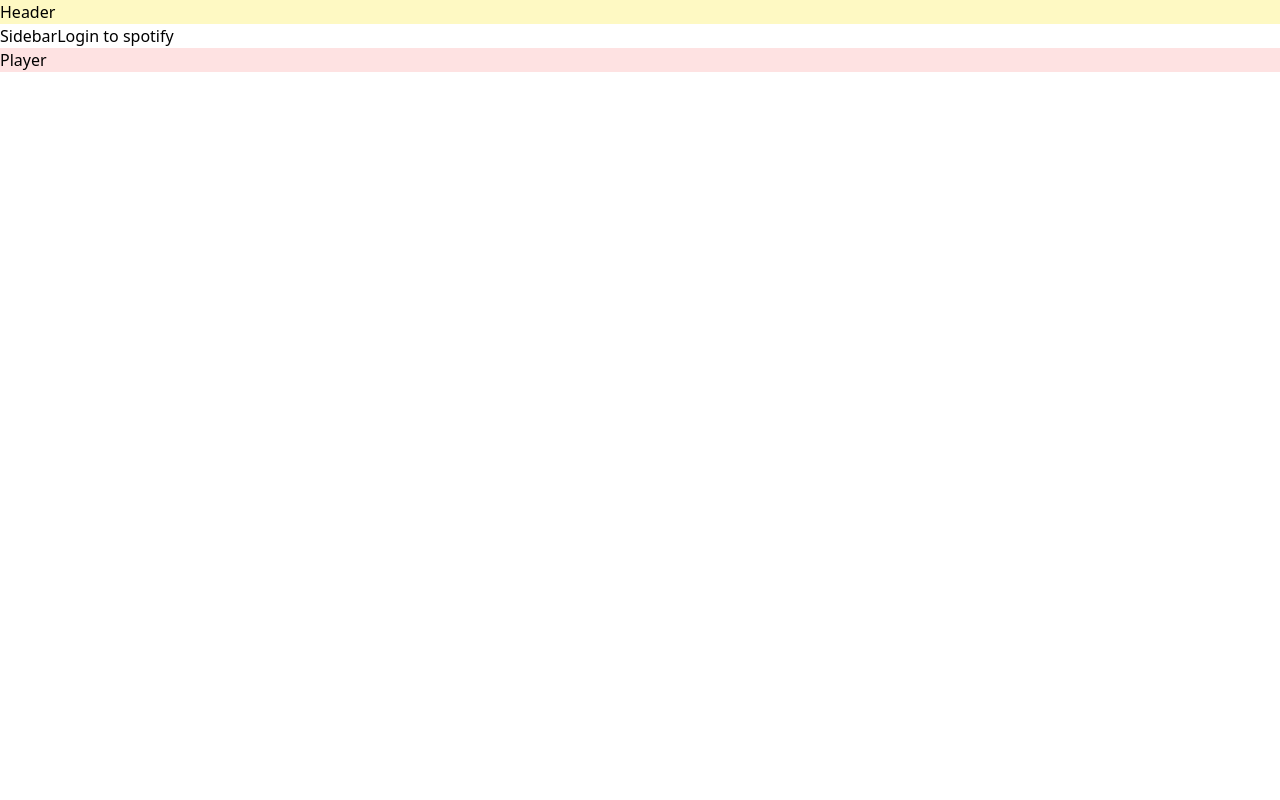
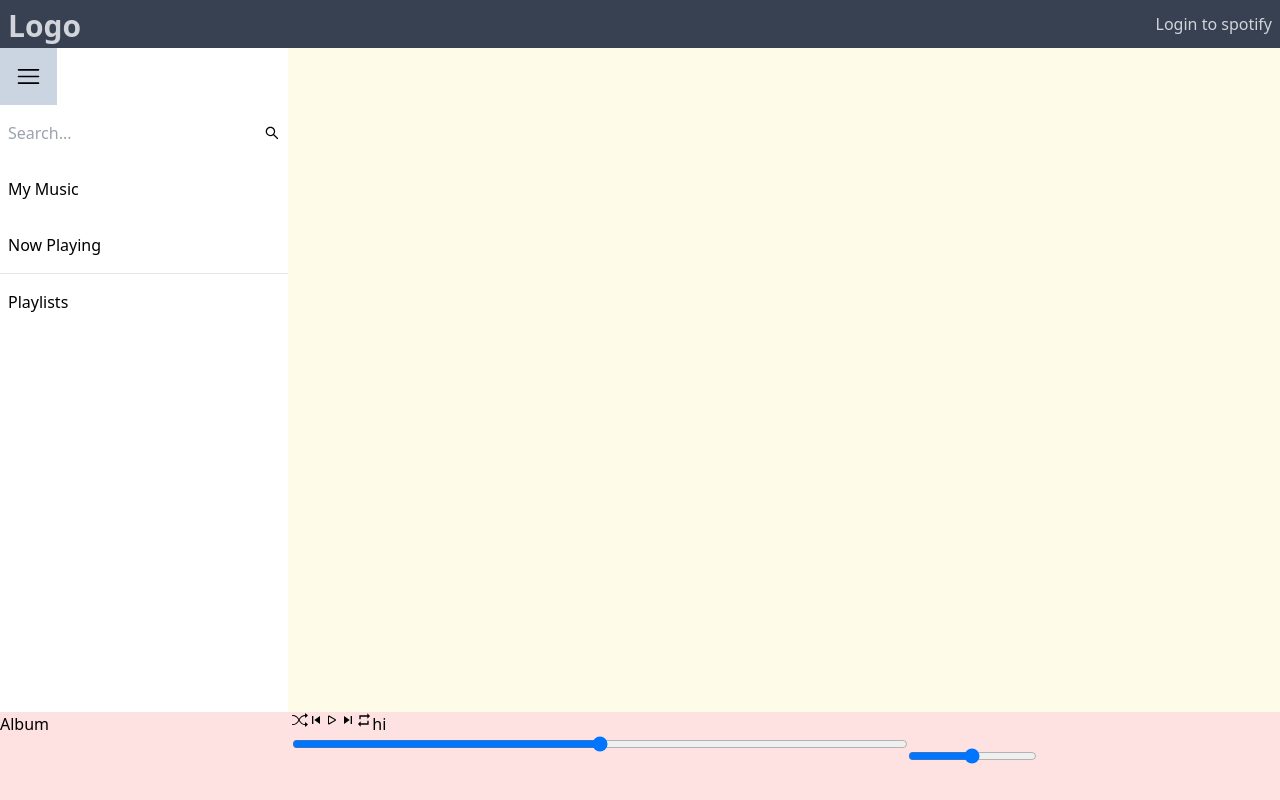
Before and after one commit to dudleylim/spotify-clone-implicitgrant, a React (Create React App) app: page / in a window 1280 px wide. Built offline with nearby package versions, Linux system fonts and the light colour scheme.

Commit message:
completed layouting

```diff
--- a/package.json
+++ b/package.json
@@ -8,6 +8,7 @@
     "@testing-library/user-event": "^13.5.0",
     "react": "^18.2.0",
     "react-dom": "^18.2.0",
+    "react-icons": "^4.7.1",
     "react-router-dom": "^6.6.1",
     "react-scripts": "5.0.1",
     "web-vitals": "^2.1.4"
--- a/src/App.js
+++ b/src/App.js
@@ -3,12 +3,14 @@ import { ContextApi } from './components/ContextApi';
 import Main from './components/Main';
 import Header from './components/Header';
 import Player from './components/Player';
+import Sidebar from './components/Sidebar';
 
 function App() {
   return (
     <BrowserRouter>
       <ContextApi>
         <Header />
+        <Sidebar />
         <Main />
         <Player />
       </ContextApi>
--- a/src/components/ContextApi.js
+++ b/src/components/ContextApi.js
@@ -10,8 +10,10 @@ export const ContextApi = ({children}) => {
     const CLIENT_ID = 'e3b1df6e525e43a78f45aae2537a6534';
     const REDIRECT_URI = 'http://localhost:3000/';
     const AUTH_ENDPOINT = 'https://accounts.spotify.com/authorize';
+    const SCOPE = 'user-read-email streaming user-read-private';
 
     const [token, setToken] = useState("");
+    const [isLoggedIn, setIsLoggedIn] = useState(false);
 
     useEffect(() => {
         let urlParams = new URLSearchParams(window.location.hash.replace("#", "?"));
@@ -24,12 +26,29 @@ export const ContextApi = ({children}) => {
         }
     }, []);
 
+    // search fetch
+
+
+    // logout function
+    const logout = () => {
+        setToken("");
+        window.localStorage.removeItem("token");
+    }
+
+
+
 // context data
     const contextData = {
         CLIENT_ID,
         REDIRECT_URI,
         AUTH_ENDPOINT,
+        SCOPE,
+
         token,
+        isLoggedIn,
+
+        setIsLoggedIn,
+        logout,
     };
 
 // return function
--- a/src/components/Header.js
+++ b/src/components/Header.js
@@ -1,8 +1,23 @@
-import React from 'react'
+import React, { useContext } from 'react'
+import Context from './ContextApi'
 
 const Header = () => {
+    const contextApi = useContext(Context);
+
     return (
-        <div className='bg-yellow-100'>Header</div>
+        <header className='bg-gray-700 flex flex-row justify-between p-2 text-gray-300'>
+            <h1 className='font-bold text-3xl'>Logo</h1>
+            {contextApi.token ?
+                <>
+                    <button>Dropdown profile</button>
+                    <button className='' onClick={() => {contextApi.logout()}}>Logout</button>
+                </>
+            :
+                <a className='my-auto' href={`${contextApi.AUTH_ENDPOINT}?client_id=${contextApi.CLIENT_ID}&redirect_uri=${contextApi.REDIRECT_URI}&response_type=token&scope=${contextApi.SCOPE}`}>
+                    <p>Login to spotify</p>
+                </a>
+            }
+        </header>
     )
 }
 
--- a/src/components/Main.js
+++ b/src/components/Main.js
@@ -1,20 +1,17 @@
 import React, { useContext } from 'react'
 import Context from './ContextApi'
-import Sidebar from './Sidebar';
 
 const Main = () => {
     const contextApi = useContext(Context);
 
     return (
-        <main className='flex flex-row'>
-            <Sidebar />
+        <main className='flex flex-row bg-yellow-50'>
             {!contextApi.token ?
-            <a href={`${contextApi.AUTH_ENDPOINT}?client_id=${contextApi.CLIENT_ID}&redirect_uri=${contextApi.REDIRECT_URI}&response_type=token`}>
-                Login to spotify
-            </a>
+            <></>
             :
             <div>
                 <h1>{contextApi.token}</h1>
+
             </div>}
         </main>
     )
--- a/src/components/Player.js
+++ b/src/components/Player.js
@@ -1,8 +1,71 @@
-import React from 'react'
+import React, { useContext, useEffect, useState } from 'react'
+import Context from './ContextApi';
+import PlayerButton from './PlayerButton'
+import { BsPlay, BsPause, BsShuffle, BsFillVolumeUpFill } from 'react-icons/bs';
+import { MdSkipPrevious, MdSkipNext, MdOutlineRepeat, MdOutlineRepeatOne } from 'react-icons/md';
 
-const Player = () => {
+const Player = (props) => {
+    const contextApi = useContext(Context);
+    const [player, setPlayer] = useState(undefined);
+
+    // https://developer.spotify.com/documentation/web-playback-sdk/guide/
+    useEffect(() => {
+        const script = document.createElement("script");
+        script.src = "https://sdk.scdn.co/spotify-player.js";
+        script.async = true;
+
+        document.body.appendChild(script);
+
+        window.onSpotifyWebPlaybackSDKReady = () => {
+
+            const player = new window.Spotify.Player({
+                name: 'Web Playback SDK',
+                getOAuthToken: callback => { callback(contextApi.token); },
+                volume: 0.5
+            });
+
+            setPlayer(player);
+
+            player.addListener('ready', ({ device_id }) => {
+                console.log('Ready with Device ID', device_id);
+            });
+
+            player.addListener('not_ready', ({ device_id }) => {
+                console.log('Device ID has gone offline', device_id);
+            });
+
+
+            player.connect().then(success => {
+                if (success) {
+                    console.log('The Web Playback SDK successfully connected to Spotify!');
+                } else {
+                    console.log('bruh')
+                }
+            });
+        };
+    }, [contextApi.token])
+
     return (
-        <div className='bg-red-100'>Player</div>
+        <footer className='bg-red-100 flex flex-row'>
+            <div className='flex grow'>Album</div>
+
+            <div className='flex flex-col grow-[2]'>
+                <div className="flex flex-row">
+                    <PlayerButton iconArg={<BsShuffle />}/>
+                    <PlayerButton iconArg={<MdSkipPrevious />}/>
+                    <PlayerButton iconArg={<BsPlay />}/>
+                    <PlayerButton iconArg={<MdSkipNext />}/>
+                    <PlayerButton iconArg={<MdOutlineRepeat />}/>
+                    <button onClick={() => { player.togglePlay() }}>hi</button>
+                </div>
+                <input type="range" name="" id="" />
+
+            </div>
+
+            <div className='flex grow'>
+                <input type="range" name="" id="" />
+            </div>
+        </footer>
     )
 }
 
--- /dev/null
+++ b/src/components/PlayerButton.js
@@ -0,0 +1,11 @@
+import React from 'react'
+
+const PlayerButton = ({functionArg, iconArg}) => {
+    return (
+        <div>
+            {iconArg}
+        </div>
+    )
+}
+
+export default PlayerButton
--- a/src/components/Sidebar.js
+++ b/src/components/Sidebar.js
@@ -1,9 +1,44 @@
 import React from 'react'
 import Context from './ContextApi'
+import SidebarItem from './SidebarItem'
+import { RxHamburgerMenu } from 'react-icons/rx'
+import { AiOutlineSearch } from 'react-icons/ai'
+
 
 const Sidebar = () => {
+
+    const handleSearch = (e) => {
+        e.preventDefault();
+    }
+
     return (
-        <div>Sidebar</div>
+        <aside className='flex flex-col'>
+            <div className=''>
+                <button className='p-4 h-max bg-slate-300 block'>
+                    <RxHamburgerMenu size={25}/>
+                </button>
+            </div>
+
+            <form onSubmit={handleSearch} className='flex flex-row justify-between py-4 px-2'>
+                    <input type="text" name="search" id="search" placeholder='Search...' />
+                    <button type='submit'><AiOutlineSearch /></button>
+            </form>
+
+            <SidebarItem>
+                My Music
+            </SidebarItem>
+
+            <SidebarItem>
+                Now Playing
+            </SidebarItem>
+
+            <hr />
+
+            <SidebarItem>
+                Playlists
+            </SidebarItem>
+
+        </aside>
     )
 }
 
--- /dev/null
+++ b/src/components/SidebarItem.js
@@ -0,0 +1,11 @@
+import React from 'react'
+
+const SidebarItem = ({children}) => {
+    return (
+        <div className='hover:bg-blue-100 py-4 px-2'>
+            {children}
+        </div>
+    )
+}
+
+export default SidebarItem
--- a/src/index.css
+++ b/src/index.css
@@ -9,7 +9,29 @@ html, body
     text-decoration: none;
 }
 
+/* only use this css file for grid/some flexbox styling; use tailwind/inline otherwise */
+#root
+{
+    display: grid;
+    grid-template-columns: [sidebar-start] 18em [sidebar-end main-start] 1fr [main-end];
+    grid-template-rows: [header-start] 3em [header-end other-start] 1fr [other-end player-start] 5.5em [player-end];
+    height: 100%;
+}
+
+header
+{
+    grid-column: 1 / -1;
+    grid-row: header;
+}
+
 main
 {
+    grid-column: main;
+    grid-row: other;
+}
 
+footer
+{
+    grid-column: 1 / -1;
+    grid-row: player
 }
```
Also changed, not shown: 1 other file (tests, documents, lock files or other folders).
